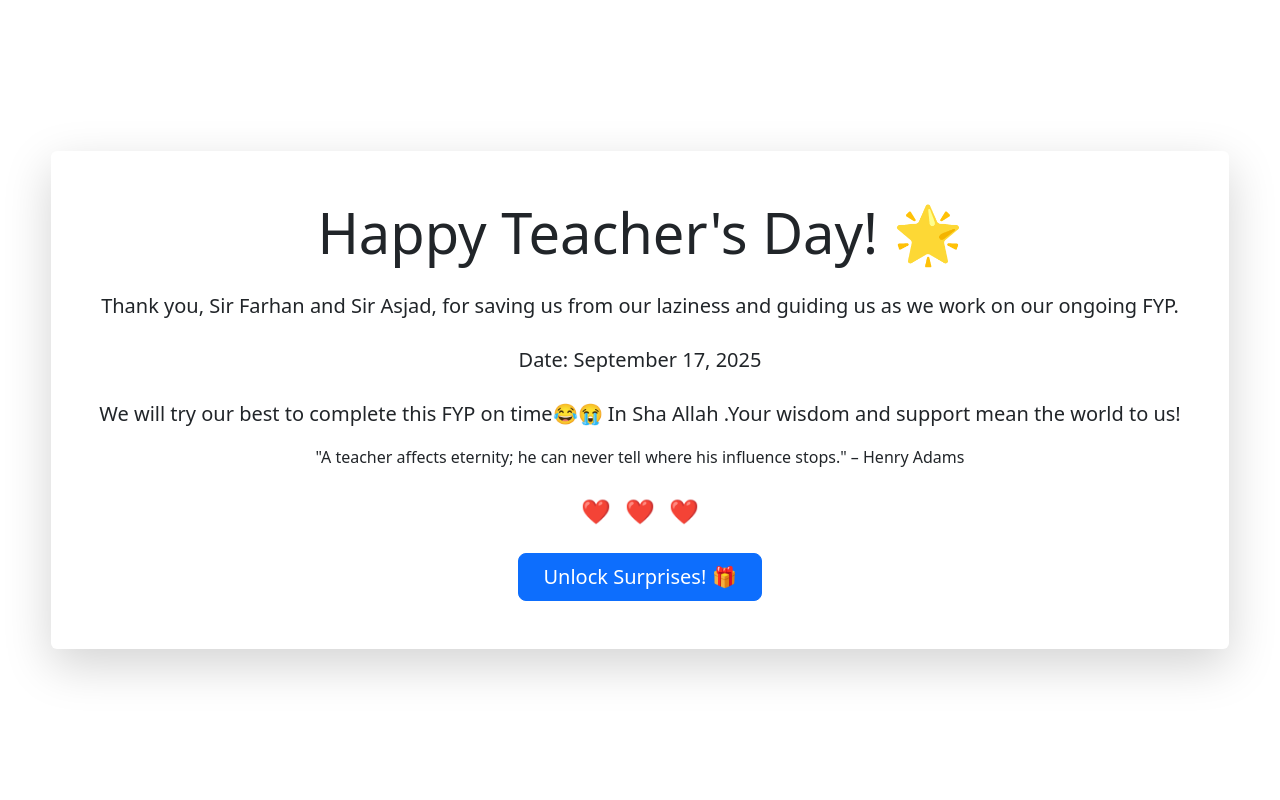
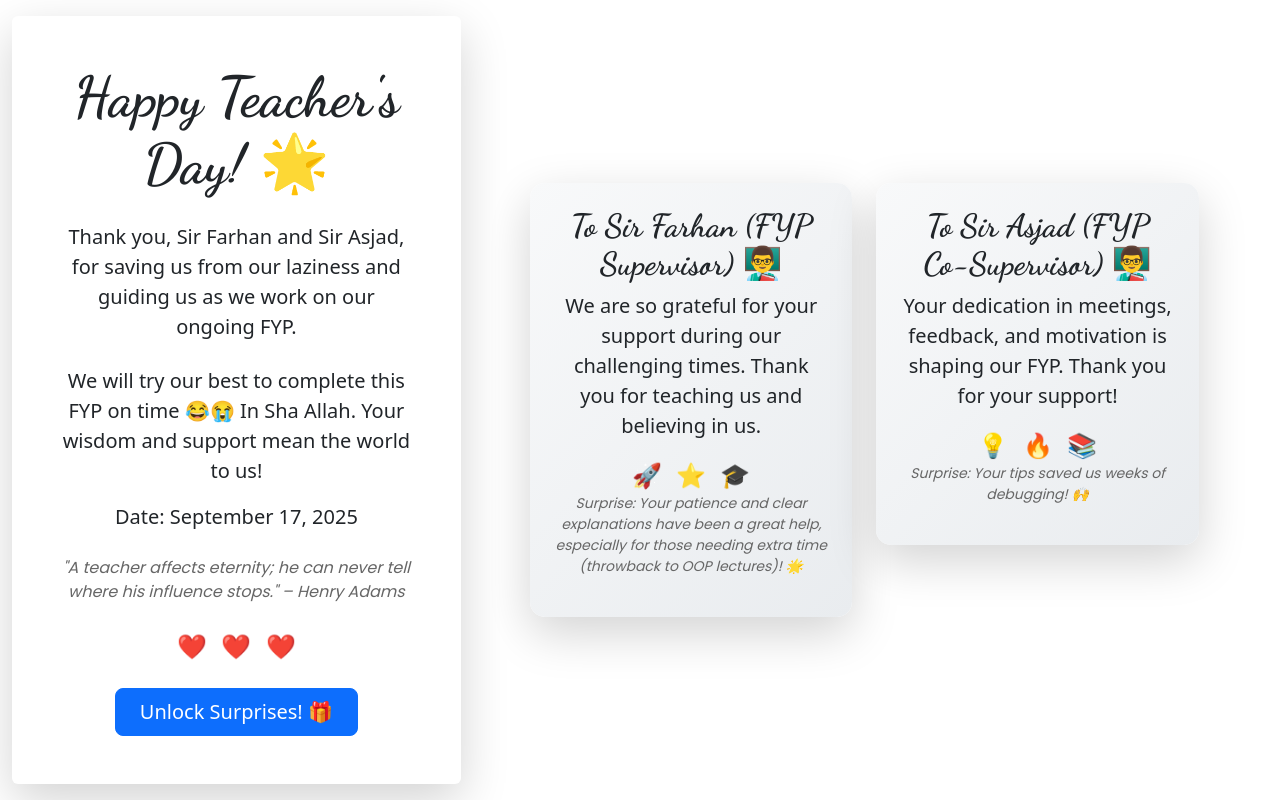
Before and after one commit to Ayesha00-9/Teachers-Day, a website: page index.html in a window 1280 px wide. Both pictures are taken after a click on the button "Unlock Surprises! 🎁". Drawn offline with nearby package versions, Linux system fonts and the light colour scheme; placeholder pictures from the web are drawn by us.

Commit message:
Update index.html and style.css for better surprise animation

```diff
--- a/index.html
+++ b/index.html
@@ -20,7 +20,8 @@
             <div class="card-body text-center p-5">
                 <h1 class="display-4 mb-4 animated-title">Happy Teacher's Day! 🌟</h1>
                 <p class="lead mb-4 english-text">Thank you, Sir Farhan and Sir Asjad, for saving us from our laziness and guiding us as we work on our ongoing FYP.</p>
-                <p class="lead mb-3">We will try our best to complete this FYP on time😂😭 In Sha Allah .Your wisdom and support mean the world to us!</p>
+                <p class="lead mb-3">We will try our best to complete this FYP on time 😂😭 In Sha Allah. Your wisdom and support mean the world to us!</p>
+                <p id="date-display" class="lead mb-4"></p>
                 <p class="mb-4 italic">"A teacher affects eternity; he can never tell where his influence stops." – Henry Adams</p>
                 <div class="hearts mb-4">
                     <span class="heart">❤️</span>
@@ -32,7 +33,7 @@
         </div>
 
         <!-- Hidden Surprise Cards -->
-        <div id="surprise-container" class="surprise-container" style="display: none;">
+        <div id="surprise-container" class="surprise-container" style="display: none; opacity: 0;">
             <div class="row justify-content-center mt-4">
                 <!-- Sir Farhan Card -->
                 <div class="col-md-5 mb-4">
@@ -45,7 +46,7 @@
                                 <span class="heart">⭐</span>
                                 <span class="heart">🎓</span>
                             </div>
-                            <p class="small italic">Surprise: Your patience and clear explanations have been a great help to everyone in the class, especially for those of us who need a little extra time to grasp difficult concepts(Throw back to oop lectures). 🌟</p>
+                            <p class="small italic">Surprise: Your patience and clear explanations have been a great help, especially for those needing extra time (throwback to OOP lectures)! 🌟</p>
                         </div>
                     </div>
                 </div>
@@ -55,7 +56,7 @@
                     <div class="card surprise-card shadow-lg border-0" id="asjad-card">
                         <div class="card-body text-center p-4">
                             <h2 class="card-title animated-title">To Sir Asjad (FYP Co-Supervisor) 👨‍🏫</h2>
-                            <p class="lead mb-3">Your dedication in taking our meetings, providing valuable feedback, and motivating us is shaping our ongoing FYP. Thank you for your support!</p>
+                            <p class="lead mb-3">Your dedication in meetings, feedback, and motivation is shaping our FYP. Thank you for your support!</p>
                             <div class="surprise-hearts">
                                 <span class="heart">💡</span>
                                 <span class="heart">🔥</span>
@@ -67,17 +68,25 @@
                 </div>
             </div>
         </div>
-
     </div>
 
     <!-- Bootstrap JS -->
     <script src="https://cdn.jsdelivr.net/npm/bootstrap@5.3.0/dist/js/bootstrap.bundle.min.js"></script>
-    <!-- Custom JS -->
-    <script src="/static/js/script.js"></script>
     <script>
+        // Reveal Surprises Function
+        function revealSurprises() {
+            const container = document.getElementById('surprise-container');
+            container.style.display = 'block';
+            setTimeout(() => {
+                container.style.opacity = '1';
+                document.getElementById('farhan-card').style.animation = 'slideUp 1s ease-out';
+                document.getElementById('asjad-card').style.animation = 'slideUp 1s ease-out 0.5s';
+            }, 50); // Short delay for initial display
+        }
+
         // Inject current date dynamically
         const currentDate = new Date().toLocaleDateString('en-US', { month: 'long', day: 'numeric', year: 'numeric' });
-        document.querySelector('.english-text').insertAdjacentHTML('afterend', `<p class="lead mb-4">Date: ${currentDate}</p>`);
+        document.getElementById('date-display').textContent = `Date: ${currentDate}`;
     </script>
 </body>
 </html>
--- a/static/css/style.css
+++ b/static/css/style.css
@@ -1,22 +1,73 @@
+/* Animated Title */
 .animated-title {
-    animation: fadeIn 2s;
+    font-family: 'Dancing Script', cursive;
+    animation: fadeIn 2s ease-in-out;
 }
+
+/* Fade In Animation */
 @keyframes fadeIn {
-    from { opacity: 0; }
-    to { opacity: 1; }
+    from { opacity: 0; transform: scale(0.9); }
+    to { opacity: 1; transform: scale(1); }
 }
+
+/* Butterfly Animation */
 .butterfly {
     position: absolute;
     width: 50px;
     height: 50px;
-    background: url('https://via.placeholder.com/50') no-repeat;
-    animation: fly 5s infinite;
+    background: url('https://via.placeholder.com/50?text=🦋') no-repeat center;
+    animation: fly 6s infinite ease-in-out;
+    z-index: -1;
 }
+
 @keyframes fly {
-    0% { transform: translate(0, 0); }
-    50% { transform: translate(100px, -50px); }
-    100% { transform: translate(0, 0); }
+    0% { transform: translate(-100px, 0) rotate(0deg); }
+    25% { transform: translate(50px, -30px) rotate(45deg); }
+    50% { transform: translate(100px, 0) rotate(90deg); }
+    75% { transform: translate(50px, 30px) rotate(135deg); }
+    100% { transform: translate(-100px, 0) rotate(180deg); }
 }
-.heart { font-size: 1.5em; margin: 0 5px; }
-.surprise-container { transition: opacity 1s; }
-.surprise-card { background: #f8f9fa; }
+
+/* Heart Styles */
+.heart {
+    font-size: 1.5em;
+    margin: 0 5px;
+    animation: pulse 1.5s infinite;
+}
+
+@keyframes pulse {
+    0% { transform: scale(1); }
+    50% { transform: scale(1.2); }
+    100% { transform: scale(1); }
+}
+
+/* Surprise Container Transition */
+.surprise-container {
+    transition: opacity 0.5s ease-in-out;
+}
+
+/* Surprise Card Styling */
+.surprise-card {
+    background: linear-gradient(135deg, #f8f9fa, #e9ecef);
+    border-radius: 15px;
+    overflow: hidden;
+}
+
+/* Slide Up Animation for Cards */
+@keyframes slideUp {
+    from { opacity: 0; transform: translateY(50px); }
+    to { opacity: 1; transform: translateY(0); }
+}
+
+/* Italic Text Styling */
+.italic {
+    font-style: italic;
+    font-family: 'Poppins', sans-serif;
+    color: #666;
+}
+
+/* Responsive Adjustments */
+@media (max-width: 768px) {
+    .card-body { padding: 3rem; }
+    .col-md-5 { flex: 0 0 100%; max-width: 100%; }
+}
```
Also changed, not shown: js/script.js (+8 -1 lines).
